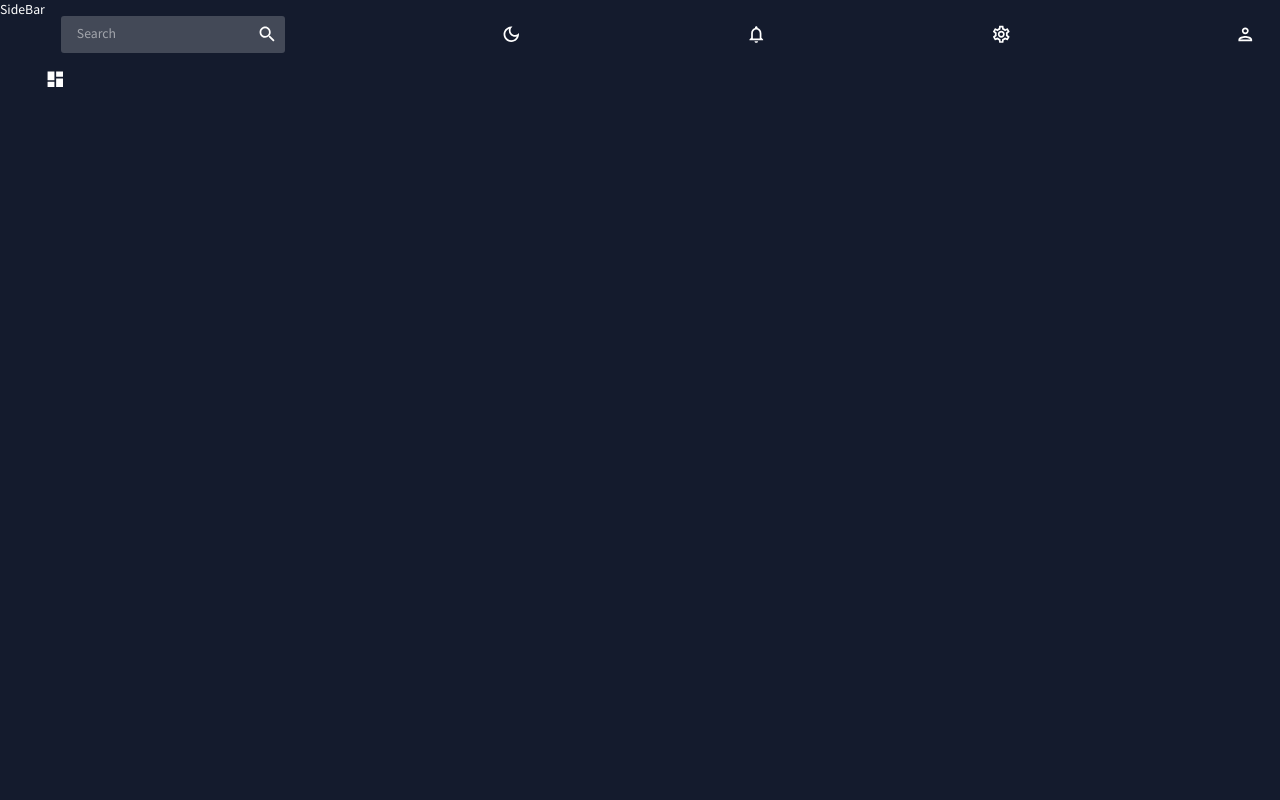
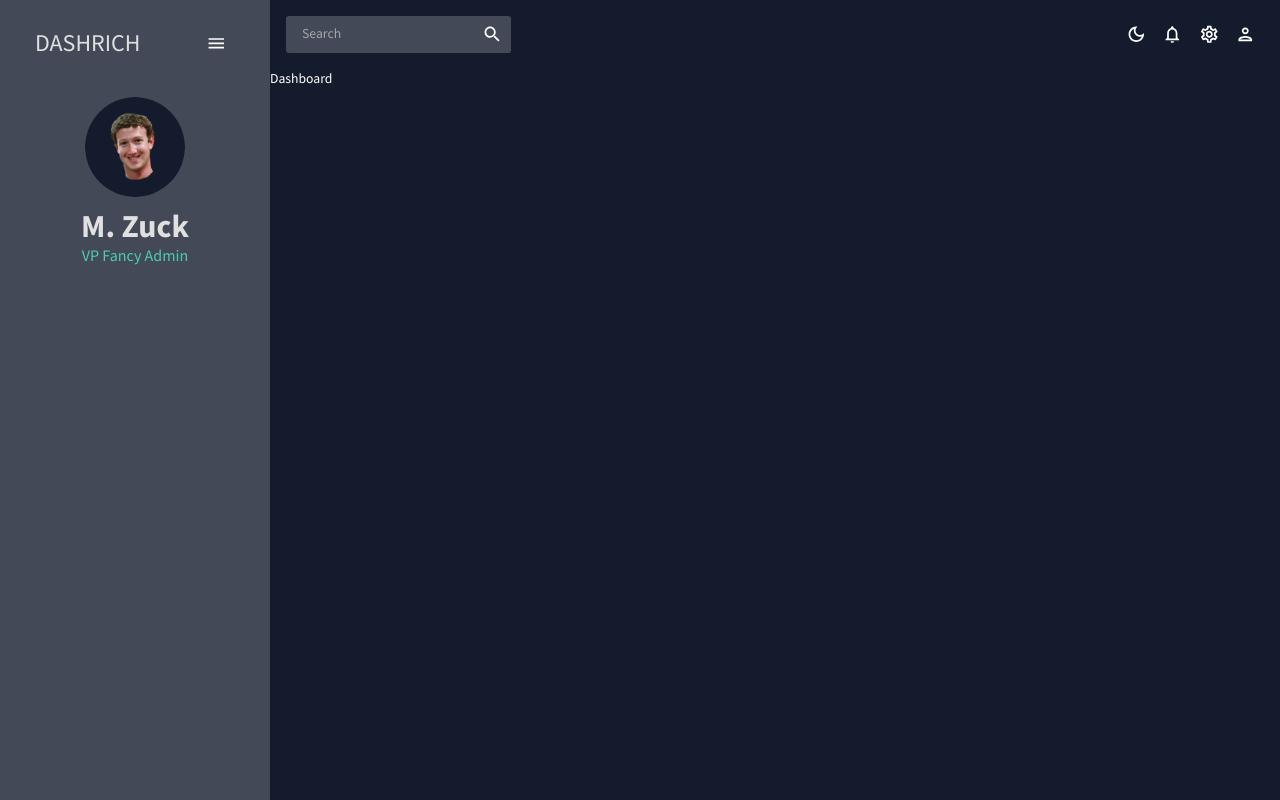
Before and after one commit to pranjalshikhar/dashboard-react, a React (Create React App) app: page / in a window 1280 px wide. Built offline with nearby package versions, Linux system fonts and the light colour scheme.

Commit message:
SideBar Created 🚛

```diff
--- a/src/App.js
+++ b/src/App.js
@@ -1,17 +1,17 @@
-import { Dashboard } from "@mui/icons-material";
 import { CssBaseline, ThemeProvider } from "@mui/material";
 import { Route, Routes } from "react-router-dom";
 import Bar from "./scenes/bar/Bar";
 import Calendar from "./scenes/calendar/Calendar";
 import Contacts from "./scenes/contacts/Contacts";
+import Dashboard from "./scenes/dashboard/Dashboard";
 import FAQ from "./scenes/faq/FAQ";
 import Form from "./scenes/form/Form";
 import Geography from "./scenes/geography/Geography";
+import SideBar from "./scenes/global/SideBar";
 import TopBar from "./scenes/global/TopBar";
 import Invoices from "./scenes/invoices/Invoices";
 import Line from "./scenes/line/Line";
 import Pie from "./scenes/pie/Pie";
-import SideBar from "./scenes/global/SideBar";
 import Team from "./scenes/team/Team";
 import { ColorModeContext, useColorMode } from "./themes";
 
@@ -26,6 +26,7 @@ function App() {
           <main className="content">
             <TopBar />
             <Routes>
+              {/* <Route path="/" element={<Dashboard />} /> */}
               <Route path="/" element={<Dashboard />} />
               <Route path="/team" element={<Team />} />
               <Route path="/contacts" element={<Contacts />} />
--- a/src/scenes/dashboard/Dashboard.jsx
+++ b/src/scenes/dashboard/Dashboard.jsx
@@ -1,7 +1,7 @@
 import React from "react";
 
-const dashboard = () => {
-  return <div>dashboard</div>;
+const Dashboard = () => {
+  return <div>Dashboard</div>;
 };
 
-export default dashboard;
+export default Dashboard;
--- a/src/scenes/global/SideBar.jsx
+++ b/src/scenes/global/SideBar.jsx
@@ -1,7 +1,107 @@
-import React from "react";
+import { ProSidebar, Menu, MenuItem } from "react-pro-sidebar";
+import { useState } from "react";
+import "react-pro-sidebar/dist/css/styles.css";
+import { Box, IconButton, Typography, useTheme } from "@mui/material";
+import { Link } from "react-router-dom";
+import { tokens } from "../../themes";
+import HomeOutlinedIcon from "@mui/icons-material/HomeOutlined";
+import PeopleOutlinedIcon from "@mui/icons-material/PeopleOutlined";
+import ContactsOutlinedIcon from "@mui/icons-material/ContactsOutlined";
+import ReceiptOutlinedIcon from "@mui/icons-material/ReceiptOutlined";
+import PersonOutlinedIcon from "@mui/icons-material/PersonOutlined";
+import CalendarTodayOutlinedIcon from "@mui/icons-material/CalendarTodayOutlined";
+import HelpOutlineOutlinedIcon from "@mui/icons-material/HelpOutlineOutlined";
+import BarChartOutlinedIcon from "@mui/icons-material/BarChartOutlined";
+import PieChartOutlineOutlinedIcon from "@mui/icons-material/PieChartOutlineOutlined";
+import TimelineOutlinedIcon from "@mui/icons-material/TimelineOutlined";
+import MenuOutlinedIcon from "@mui/icons-material/MenuOutlined";
+import MapOutlinedIcon from "@mui/icons-material/MapOutlined";
 
 const SideBar = () => {
-  return <div>SideBar</div>;
+  const theme = useTheme();
+  const colors = tokens(theme.palette.mode);
+  const [isCollapsed, setIsCollapsed] = useState(false);
+  const [selected, setSelected] = useState("Dashboard");
+
+  return (
+    <Box
+      sx={{
+        "& .pro-sidebar-inner": {
+          background: `${colors.primary[400]} !important`,
+        },
+        "& .pro-icon-wrapper": {
+          background: "transparent !important",
+        },
+        "& .pro-inner-item": {
+          padding: "5px 35px 5px 20px !important",
+        },
+        "& .pro-inner-item:hover": {
+          color: "#868dfb !important",
+        },
+        "& .pro-menu-item.active": {
+          color: "#6870fa !important",
+        },
+      }}
+    >
+      <ProSidebar collapsed={isCollapsed}>
+        <Menu iconShape="square">
+          {/* logo and menu icon */}
+          <MenuItem
+            onClick={() => setIsCollapsed(!isCollapsed)}
+            icon={isCollapsed ? <MenuOutlinedIcon /> : undefined}
+            style={{
+              margin: "10px 0 20px 0",
+              color: colors.grey[100],
+            }}
+          >
+            {!isCollapsed && (
+              <Box
+                display="flex"
+                justifyContent="space-between"
+                alignItems="center"
+                ml="15px"
+              >
+                <Typography variant="h3" color={colors.grey[100]}>
+                  DASHRICH
+                </Typography>
+                <IconButton onClick={() => setIsCollapsed(!isCollapsed)}>
+                  <MenuOutlinedIcon />
+                </IconButton>
+              </Box>
+            )}
+          </MenuItem>
+        </Menu>
+
+        {/* user */}
+        {!isCollapsed && (
+          <Box mb="25px">
+            <Box display="flex" justifyContent="center" alignItems="center">
+              <img
+                alt="profile-user"
+                width="100px"
+                height="100px"
+                src={`../../assets/user.png`}
+                style={{ cursor: "pointer", borderRadius: "50%" }}
+              />
+            </Box>
+            <Box textAlign="center">
+              <Typography
+                variant="h2"
+                color={colors.grey[100]}
+                fontWeight="bold"
+                sx={{ m: "10px 0 0 0" }}
+              >
+                M. Zuck
+              </Typography>
+              <Typography variant="h5" color={colors.greenAccent[500]}>
+                VP Fancy Admin
+              </Typography>
+            </Box>
+          </Box>
+        )}
+      </ProSidebar>
+    </Box>
+  );
 };
 
 export default SideBar;
--- a/src/scenes/global/TopBar.jsx
+++ b/src/scenes/global/TopBar.jsx
@@ -27,7 +27,9 @@ const TopBar = () => {
           <SearchIcon />
         </IconButton>
       </Box>
+
       {/* icons */}
+      <Box display="flex">
         <IconButton onClick={colorMode.toggleColorMode}>
           {theme.palette.mode === "dark" ? (
             <DarkModeOutlinedIcon />
@@ -45,6 +47,7 @@ const TopBar = () => {
           <PersonOutlinedIcon />
         </IconButton>
       </Box>
+    </Box>
   );
 };
 
```
Also changed, not shown: public/assets/luffy.png (added), public/assets/user.png (added). Lines whose indentation alone changed are shown as unchanged.
